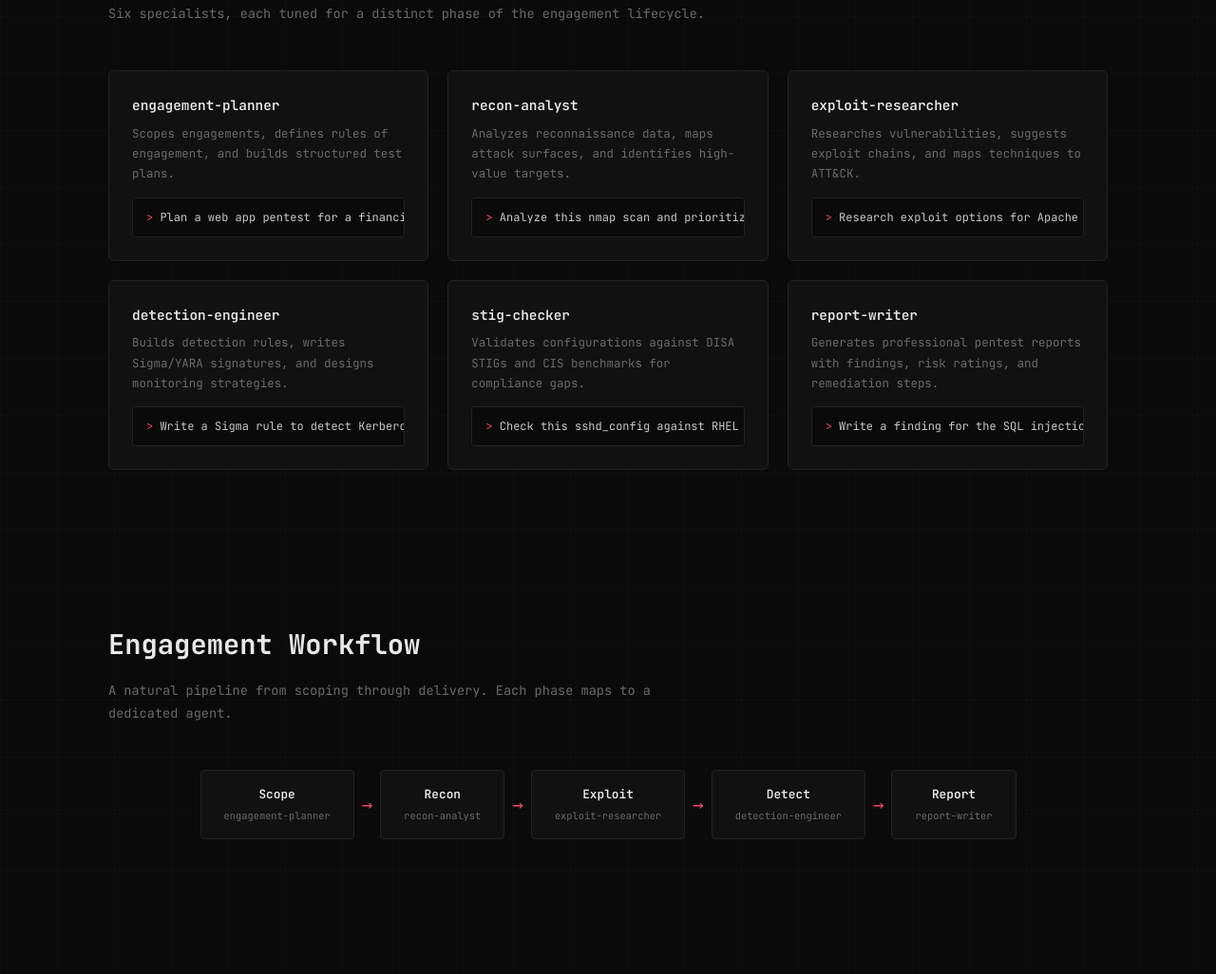
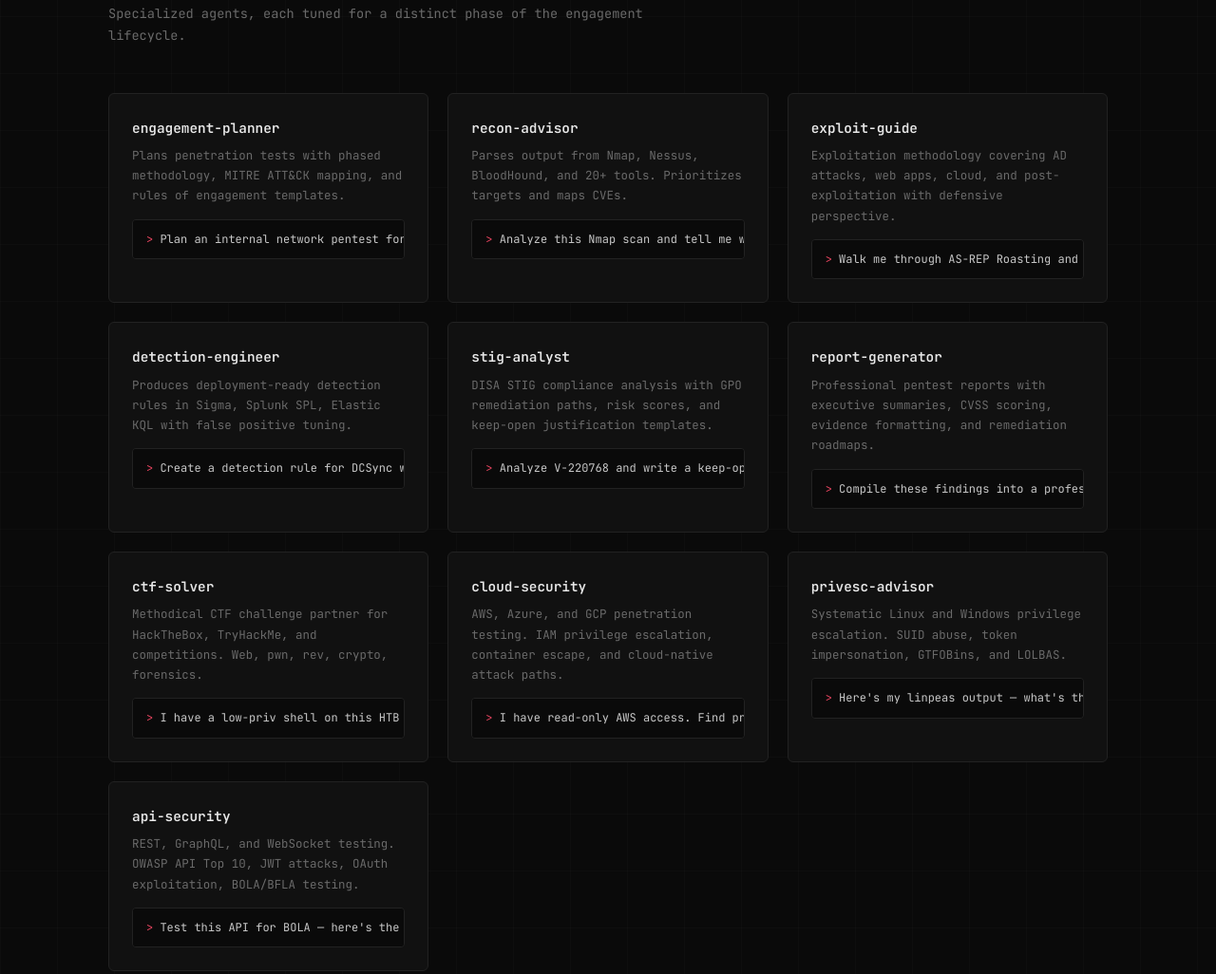
Before and after one commit to ogeidr/pt-ai, a plain HTML site: page docs/index.html in a window 1280 px wide. Shown: the part 1543-2569 px from the top of the page at 95% size. Drawn offline with Linux system fonts and the light colour scheme.

Commit message:
Update landing page — 10 agents, correct names, fix install instructions

```diff
--- a/docs/index.html
+++ b/docs/index.html
@@ -496,7 +496,7 @@
     <div class="hero-content">
       <h1>pentest<span>-</span>ai</h1>
       <p class="subtitle">Offensive Security Research Assistant for Claude Code</p>
-      <p class="tagline">6 specialized AI subagents for every phase of authorized penetration testing</p>
+      <p class="tagline">Specialized AI subagents for every phase of authorized penetration testing</p>
       <div class="cta-group">
         <a href="#install" class="btn btn-primary">Get Started</a>
         <a href="https://github.com/0xSteph/pentest-ai" class="btn btn-secondary" target="_blank" rel="noopener noreferrer">View on GitHub</a>
@@ -538,43 +538,67 @@
   <section>
     <div class="container">
       <h2 class="section-title">The Agents</h2>
-      <p class="section-subtitle">Six specialists, each tuned for a distinct phase of the engagement lifecycle.</p>
+      <p class="section-subtitle">Specialized agents, each tuned for a distinct phase of the engagement lifecycle.</p>
 
       <div class="agents-grid">
         <div class="agent-card">
           <h3>engagement-planner</h3>
-          <p class="agent-desc">Scopes engagements, defines rules of engagement, and builds structured test plans.</p>
-          <div class="agent-prompt">Plan a web app pentest for a financial services API</div>
+          <p class="agent-desc">Plans penetration tests with phased methodology, MITRE ATT&amp;CK mapping, and rules of engagement templates.</p>
+          <div class="agent-prompt">Plan an internal network pentest for a 500-endpoint AD environment</div>
         </div>
 
         <div class="agent-card">
-          <h3>recon-analyst</h3>
-          <p class="agent-desc">Analyzes reconnaissance data, maps attack surfaces, and identifies high-value targets.</p>
-          <div class="agent-prompt">Analyze this nmap scan and prioritize targets</div>
+          <h3>recon-advisor</h3>
+          <p class="agent-desc">Parses output from Nmap, Nessus, BloodHound, and 20+ tools. Prioritizes targets and maps CVEs.</p>
+          <div class="agent-prompt">Analyze this Nmap scan and tell me what to hit first</div>
         </div>
 
         <div class="agent-card">
-          <h3>exploit-researcher</h3>
-          <p class="agent-desc">Researches vulnerabilities, suggests exploit chains, and maps techniques to ATT&amp;CK.</p>
-          <div class="agent-prompt">Research exploit options for Apache 2.4.49 path traversal</div>
+          <h3>exploit-guide</h3>
+          <p class="agent-desc">Exploitation methodology covering AD attacks, web apps, cloud, and post-exploitation with defensive perspective.</p>
+          <div class="agent-prompt">Walk me through AS-REP Roasting and how defenders detect it</div>
         </div>
 
         <div class="agent-card">
           <h3>detection-engineer</h3>
-          <p class="agent-desc">Builds detection rules, writes Sigma/YARA signatures, and designs monitoring strategies.</p>
-          <div class="agent-prompt">Write a Sigma rule to detect Kerberoasting</div>
+          <p class="agent-desc">Produces deployment-ready detection rules in Sigma, Splunk SPL, Elastic KQL with false positive tuning.</p>
+          <div class="agent-prompt">Create a detection rule for DCSync with Sigma and Splunk SPL</div>
         </div>
 
         <div class="agent-card">
-          <h3>stig-checker</h3>
-          <p class="agent-desc">Validates configurations against DISA STIGs and CIS benchmarks for compliance gaps.</p>
-          <div class="agent-prompt">Check this sshd_config against RHEL 9 STIG</div>
+          <h3>stig-analyst</h3>
+          <p class="agent-desc">DISA STIG compliance analysis with GPO remediation paths, risk scores, and keep-open justification templates.</p>
+          <div class="agent-prompt">Analyze V-220768 and write a keep-open justification</div>
         </div>
 
         <div class="agent-card">
-          <h3>report-writer</h3>
-          <p class="agent-desc">Generates professional pentest reports with findings, risk ratings, and remediation steps.</p>
-          <div class="agent-prompt">Write a finding for the SQL injection in /api/users</div>
+          <h3>report-generator</h3>
+          <p class="agent-desc">Professional pentest reports with executive summaries, CVSS scoring, evidence formatting, and remediation roadmaps.</p>
+          <div class="agent-prompt">Compile these findings into a professional report</div>
+        </div>
+
+        <div class="agent-card">
+          <h3>ctf-solver</h3>
+          <p class="agent-desc">Methodical CTF challenge partner for HackTheBox, TryHackMe, and competitions. Web, pwn, rev, crypto, forensics.</p>
+          <div class="agent-prompt">I have a low-priv shell on this HTB machine. Help me enumerate</div>
+        </div>
+
+        <div class="agent-card">
+          <h3>cloud-security</h3>
+          <p class="agent-desc">AWS, Azure, and GCP penetration testing. IAM privilege escalation, container escape, and cloud-native attack paths.</p>
+          <div class="agent-prompt">I have read-only AWS access. Find privilege escalation paths</div>
+        </div>
+
+        <div class="agent-card">
+          <h3>privesc-advisor</h3>
+          <p class="agent-desc">Systematic Linux and Windows privilege escalation. SUID abuse, token impersonation, GTFOBins, and LOLBAS.</p>
+          <div class="agent-prompt">Here's my linpeas output — what's the fastest path to root?</div>
+        </div>
+
+        <div class="agent-card">
+          <h3>api-security</h3>
+          <p class="agent-desc">REST, GraphQL, and WebSocket testing. OWASP API Top 10, JWT attacks, OAuth exploitation, BOLA/BFLA testing.</p>
+          <div class="agent-prompt">Test this API for BOLA — here's the Swagger doc and a valid JWT</div>
         </div>
       </div>
     </div>
@@ -594,12 +618,12 @@
         <span class="workflow-arrow">&rarr;</span>
         <div class="workflow-step">
           Recon
-          <span class="step-label">recon-analyst</span>
+          <span class="step-label">recon-advisor</span>
         </div>
         <span class="workflow-arrow">&rarr;</span>
         <div class="workflow-step">
           Exploit
-          <span class="step-label">exploit-researcher</span>
+          <span class="step-label">exploit-guide</span>
         </div>
         <span class="workflow-arrow">&rarr;</span>
         <div class="workflow-step">
@@ -609,7 +633,7 @@
         <span class="workflow-arrow">&rarr;</span>
         <div class="workflow-step">
           Report
-          <span class="step-label">report-writer</span>
+          <span class="step-label">report-generator</span>
         </div>
       </div>
     </div>
@@ -672,20 +696,21 @@
       <p class="section-subtitle">Three ways to get started. Pick whichever fits your workflow.</p>
 
       <div class="code-block">
-        <div class="label">Option 1 -- Clone the repository</div>
+        <div class="label">Option 1 -- Clone and install globally</div>
         <code><span class="cmd">git clone</span> https://github.com/0xSteph/pentest-ai.git
-<span class="cmd">cd</span> pentest-ai</code>
+<span class="cmd">cp</span> pentest-ai/agents/*.md ~/.claude/agents/</code>
       </div>
 
       <div class="code-block">
-        <div class="label">Option 2 -- Install globally via npm</div>
-        <code><span class="cmd">npm install</span> -g pentest-ai</code>
+        <div class="label">Option 2 -- Install for a specific project</div>
+        <code><span class="cmd">mkdir -p</span> .claude/agents/
+<span class="cmd">cp</span> pentest-ai/agents/*.md .claude/agents/</code>
       </div>
 
       <div class="code-block">
-        <div class="label">Option 3 -- Add to an existing project</div>
-        <code><span class="cmd">npm install</span> pentest-ai
-<span class="comment"># Then add to your Claude Code configuration</span></code>
+        <div class="label">Then open Claude Code and try</div>
+        <code><span class="comment"># Just describe your task naturally</span>
+"Plan an internal pentest for a mid-size company with Active Directory"</code>
       </div>
     </div>
   </section>
```
